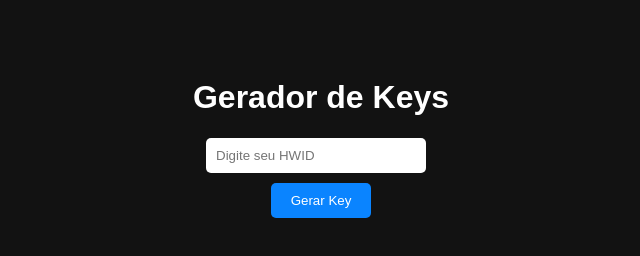
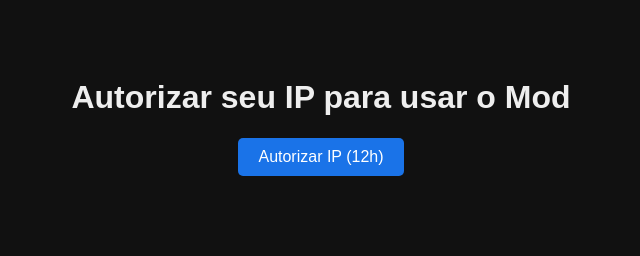
Before and after one commit to tremzx97-ui/Ksdjkkhs, a website: page index.html in a window 1280 px wide. Shown: the whole page, without its empty margins (319-959 px from the left). Drawn offline with Linux system fonts and the light colour scheme.

Commit message:
Update HTML for IP authorization feature

```diff
--- a/index.html
+++ b/index.html
@@ -1,37 +1,30 @@
 <!DOCTYPE html>
-<html lang="en">
+<html lang="pt-BR">
 <head>
 <meta charset="UTF-8">
-<title>Gerador de Key</title>
+<title>Autorizar IP</title>
 <style>
-body { font-family: Arial; background:#121212; color:#fff; display:flex; flex-direction:column; align-items:center; padding:50px;}
-button { background:#0a84ff; color:#fff; border:none; padding:10px 20px; margin:10px; cursor:pointer; border-radius:5px;}
-input { padding:10px; border-radius:5px; border:none; width:200px; margin-right:10px;}
-#output { margin-top:20px; word-break:break-all; }
+  body { font-family: Arial, sans-serif; background:#111; color:#eee; text-align:center; padding-top:50px; }
+  button { padding:10px 20px; font-size:16px; border:none; border-radius:5px; background:#1a73e8; color:#fff; cursor:pointer; }
+  button:hover { background:#1558b0; }
+  #status { margin-top:20px; font-size:18px; }
 </style>
 </head>
 <body>
-<h1>Gerador de Keys</h1>
-<input type="text" id="hwid" placeholder="Digite seu HWID">
-<button onclick="getKey()">Gerar Key</button>
-<div id="output"></div>
+<h1>Autorizar seu IP para usar o Mod</h1>
+<button onclick="authorize()">Autorizar IP (12h)</button>
+<div id="status"></div>
 
 <script>
-async function getKey() {
-    const hwid = document.getElementById('hwid').value;
-    if(!hwid){ alert('Digite o HWID!'); return; }
-    const res = await fetch('/getkey', {
-        method:'POST',
-        headers:{ 'Content-Type':'application/json' },
-        body: JSON.stringify({ hwid })
-    });
+async function authorize() {
+    const res = await fetch('/authorize');
     const data = await res.json();
-    if(data.key) {
-        document.getElementById('output').innerHTML = `Key: <b>${data.key}</b><br>Expira em: ${data.expires}`;
+    if (data.status === 'ok') {
+        document.getElementById('status').innerText = `IP autorizado até ${new Date(data.expires).toLocaleString()}`;
     } else {
-        document.getElementById('output').innerHTML = `Erro: ${data.error || data.reason}`;
+        document.getElementById('status').innerText = `IP já autorizado até ${new Date(data.expires).toLocaleString()}`;
     }
 }
 </script>
 </body>
-</html>
+</html></html>
```
